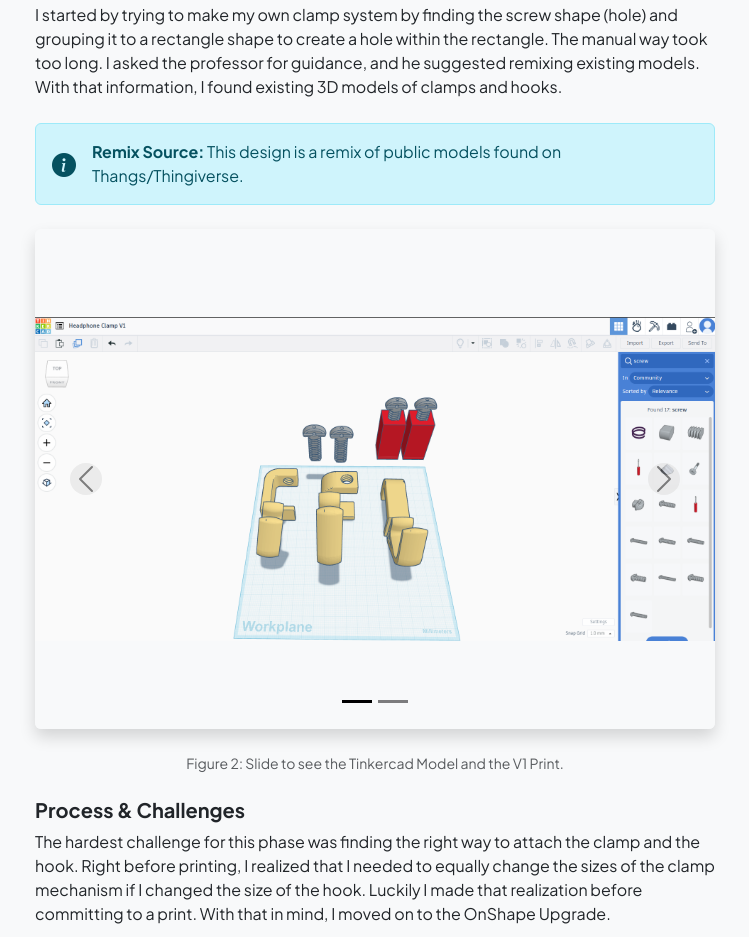
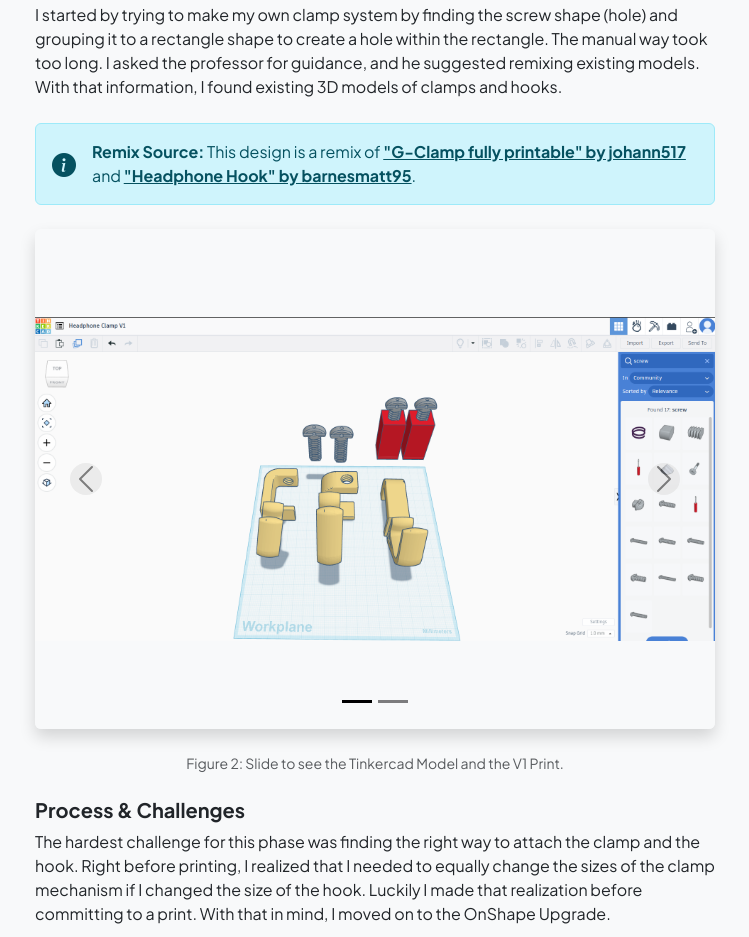
Before and after one commit to dito1738/engr-gerardo, a plain HTML site: page projects-2.html in a window 1280 px wide. Shown: the part 998-1935 px from the top of the page, without its empty margins (447-1196 px from the left). Drawn offline with nearby package versions, Linux system fonts and the light colour scheme.

Commit message:
all done

```diff
--- a/projects-2.html
+++ b/projects-2.html
@@ -152,7 +152,10 @@
                             <div class="alert alert-info d-flex align-items-center mb-4" role="alert">
                                 <i class="bi bi-info-circle-fill me-3 fs-4"></i>
                                 <div>
-                                    <strong>Remix Source:</strong> This design is a remix of public models found on Thangs/Thingiverse.
+                                    <strong>Remix Source:</strong> This design is a remix of
+                                    <a href="https://www.thingiverse.com/thing:1673030" target="_blank" class="alert-link">"G-Clamp fully printable" by johann517</a>
+                                    and
+                                    <a href="https://www.thingiverse.com/thing:411962" target="_blank" class="alert-link">"Headphone Hook" by barnesmatt95</a>.
                                 </div>
                             </div>
 
```
